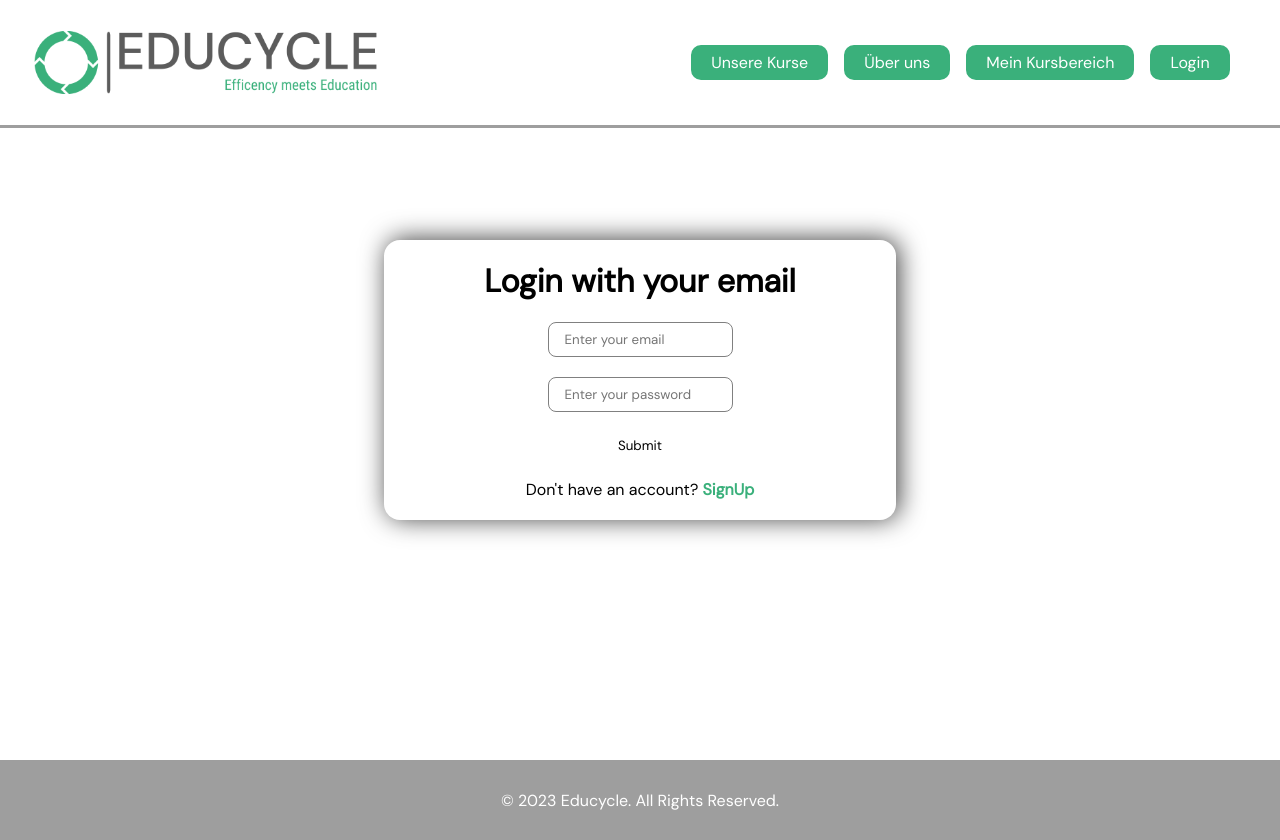
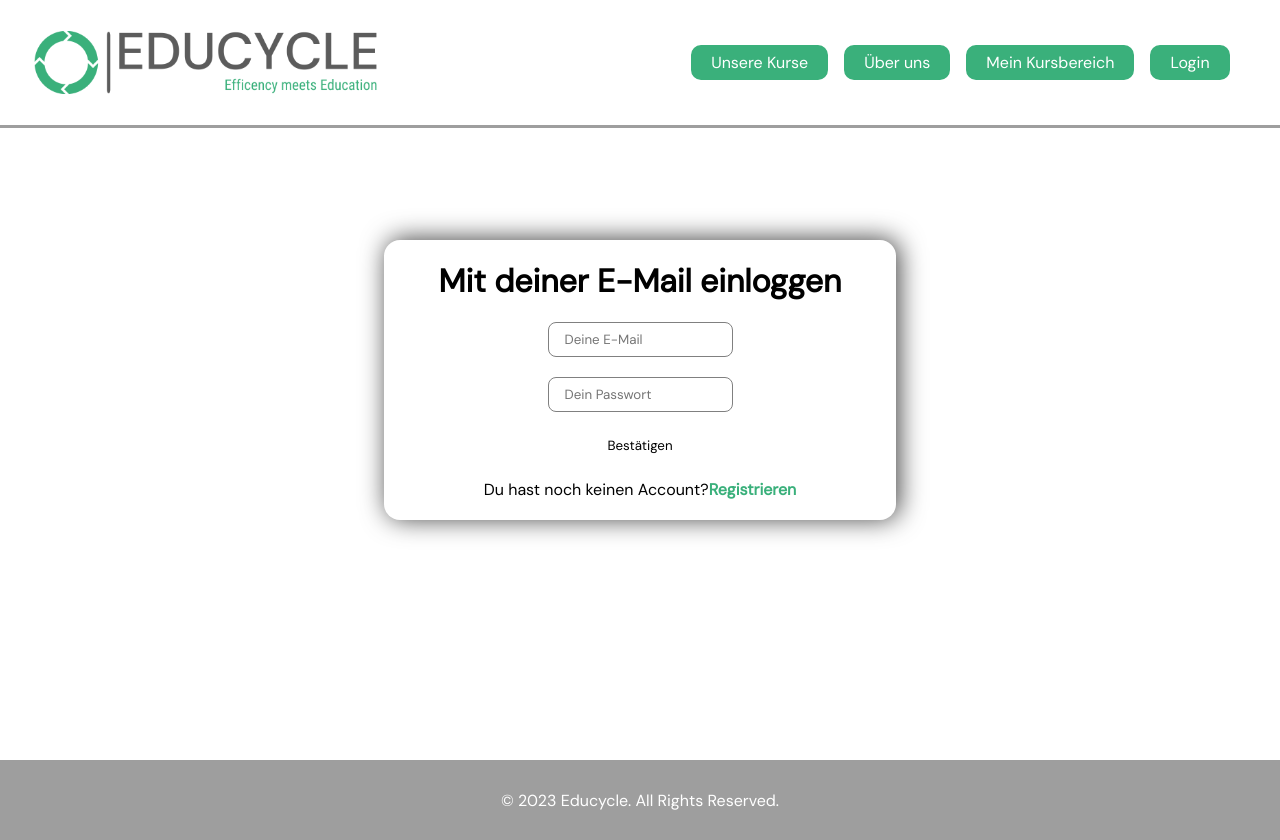
Before and after one commit to BinderAndreas/universitycourse, a React (Create React App) app: page /login in a window 1280 px wide. Built offline with nearby package versions, Linux system fonts and the light colour scheme; no server answers; a web font is replaced by a local one.

Commit message:
changed login

```diff
--- a/src/components/Banner/Banner.js
+++ b/src/components/Banner/Banner.js
@@ -6,7 +6,7 @@ function Banner() {
   return (
     <div className='banner'>
       <img src={office} alt="office" className='office'/>
-        <p>Vereinfache deine Bildungserfahrung mit unseren <b><a href="/ourcourses"><span style={{ color: 'green', fontWeight: 'bold' }}>Intensiv-Online-Nachhilfekursen</span></a></b>.</p>
+      <p>Vereinfache deine Bildungserfahrung mit unseren <b><a href="/ourcourses"><span style={{ color: 'green', fontWeight: 'bold' }}>Intensiv-Online-Nachhilfekursen</span></a></b>.</p>
 
     </div>
   )
--- a/src/pages/Auth/Auth.js
+++ b/src/pages/Auth/Auth.js
@@ -51,23 +51,23 @@ const handleSignup=(e)=>{
       {
         existingUser
         ? <form className='auth-form' onSubmit={handleLogin}>
-            <h1>Login with your email</h1>
+            <h1>Mit deiner E-Mail einloggen</h1>
             <div className='form-group'>
-              <input type="email"  value={email || "" }placeholder="Enter your email" onChange={(e)=>setEmail(e.target.value)} required />
-              <input  value={password || "" } type="password" placeholder="Enter your password" onChange={(e)=>setPassword(e.target.value)} required />
+              <input type="email"  value={email || "" }placeholder="Deine E-Mail" onChange={(e)=>setEmail(e.target.value)} required />
+              <input  value={password || "" } type="password" placeholder="Dein Passwort" onChange={(e)=>setPassword(e.target.value)} required />
             </div>
-            <button type="submit">Submit</button>
-            <p>Don't have an account? <span onClick={()=>setExistingUser(false)} style={{color:"#3AB07B",fontWeight: 'bold' }}>SignUp</span></p>
+            <button type="submit">Bestätigen</button>
+            <p>Du hast noch keinen Account?<span onClick={()=>setExistingUser(false)} style={{color:"#3AB07B",fontWeight: 'bold' }}>Registrieren</span></p>
             </form>
           : <form className='auth-form' onSubmit={handleSignup}>
-            <h1>Signup with your email</h1>
+            <h1>Registriere dich mit deiner E-Mail</h1>
             <div className='form-group'>
-              <input value={name || "" } type="text" placeholder="Enter your name" onChange={(e)=>setName(e.target.value)} required />
-              <input  value={email || "" } type="email" placeholder="Enter your email" onChange={(e)=>setEmail(e.target.value)} required />
-              <input value={password || "" } type="password" placeholder="Enter your password" onChange={(e)=>setPassword(e.target.value)} required />
+              <input value={name || "" } type="text" placeholder="Dein Name" onChange={(e)=>setName(e.target.value)} required />
+              <input  value={email || "" } type="email" placeholder="Deine E-Mail" onChange={(e)=>setEmail(e.target.value)} required />
+              <input value={password || "" } type="password" placeholder="Dein Passwort" onChange={(e)=>setPassword(e.target.value)} required />
             </div>
-          <button type="submit">Submit</button>
-          <p>Already have an account? <span onClick={()=>setExistingUser(true)}  style={{color:"#3AB07B",fontWeight: "bold" }}>Login</span></p>
+          <button type="submit">Registrieren</button>
+          <p>Hast du schon einen Account? <span onClick={()=>setExistingUser(true)}  style={{color:"#3AB07B",fontWeight: "bold" }}>Login</span></p>
           </form>
 
       }
```
